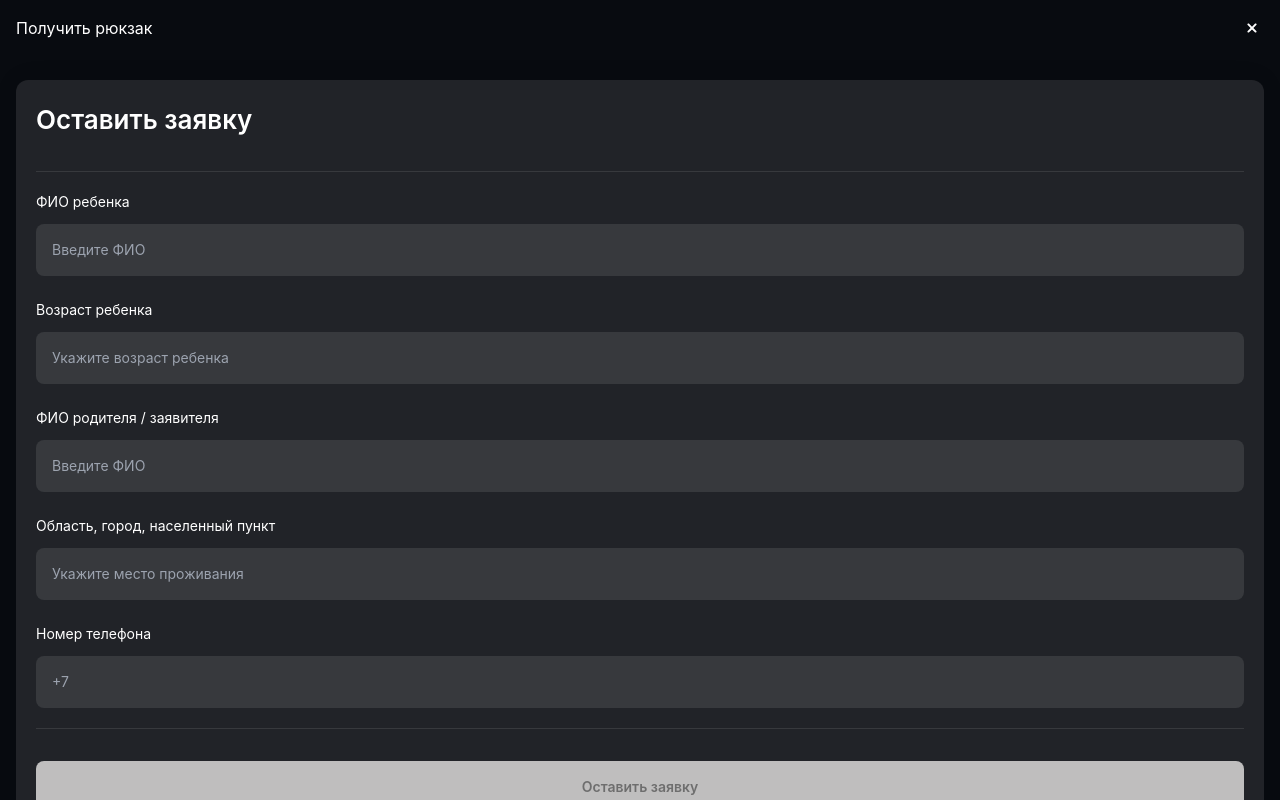
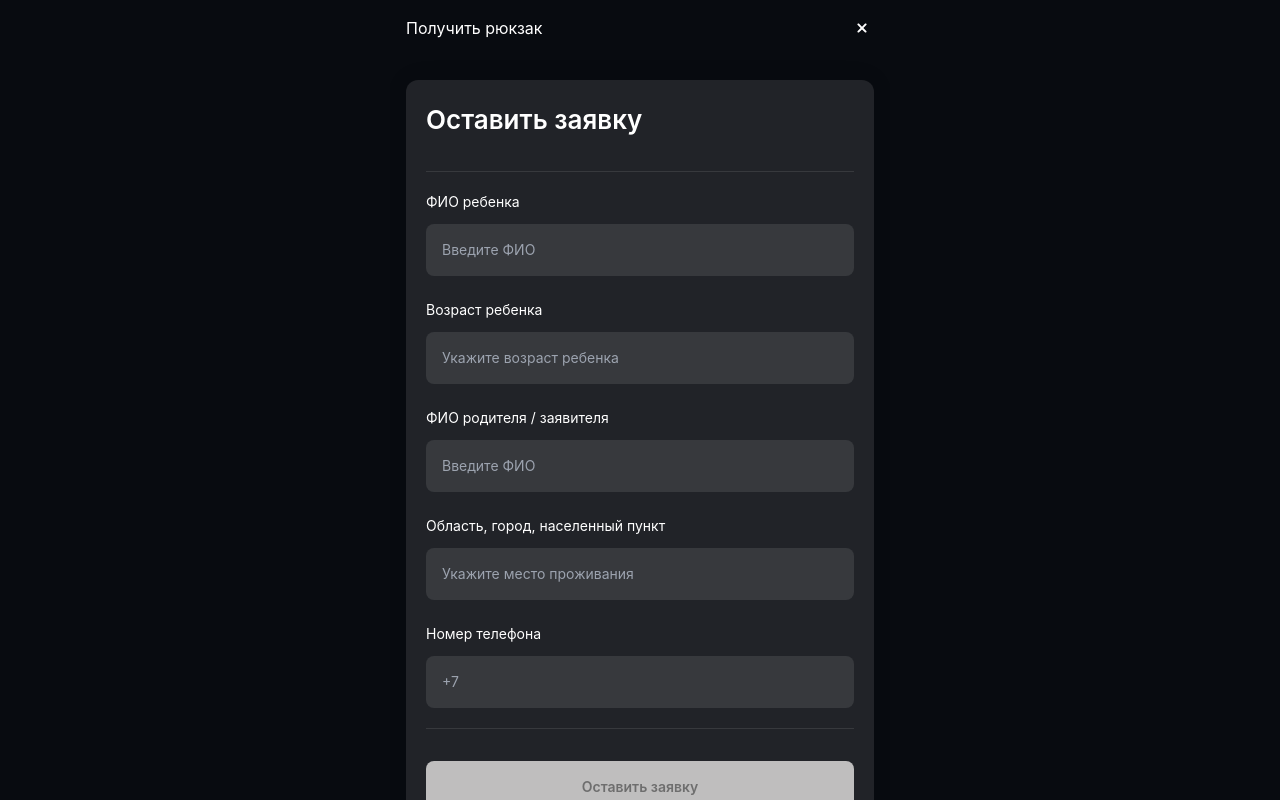
Before and after one commit to AmacioSlayer/garyshker, a React (Create React App) app: page /projects/cosmosomke/apply-for-backpack in a window 1280 px wide. Built offline with nearby package versions, Linux system fonts and the light colour scheme; a web font is replaced by a local one.

Commit message:
fix: modal desktop width

```diff
--- a/src/components/modals/apply-for-backpack.tsx
+++ b/src/components/modals/apply-for-backpack.tsx
@@ -85,7 +85,7 @@ export default function ApplyForBackpack() {
   };
 
   return (
-    <div className="absolute flex flex-col inset-0 bg-dark z-20">
+    <div className="modal absolute flex flex-col inset-0 bg-dark z-20">
       <div className="flex items-center justify-between p-4">
         <h4>Получить рюкзак</h4>
         <button onClick={goBack}>
--- a/src/components/modals/donate-modal.tsx
+++ b/src/components/modals/donate-modal.tsx
@@ -40,7 +40,7 @@ export default function DonateModal() {
   }, [bpCount]);
 
   return (
-    <div className="absolute flex flex-col inset-0 bg-dark z-20">
+    <div className="modal absolute flex flex-col inset-0 bg-dark z-20">
       <div className="flex items-center justify-between p-4">
         <h4>Сделать пожертвование</h4>
         <div className="cursor-pointer" onClick={goBack}>
--- a/src/index.css
+++ b/src/index.css
@@ -32,7 +32,7 @@ input[type="number"] {
   -moz-appearance: textfield;
 }
 
-#root, header, aside {
+#root, header, aside, .modal {
   max-width: 500px;
   margin: 0 auto;
 }
```
